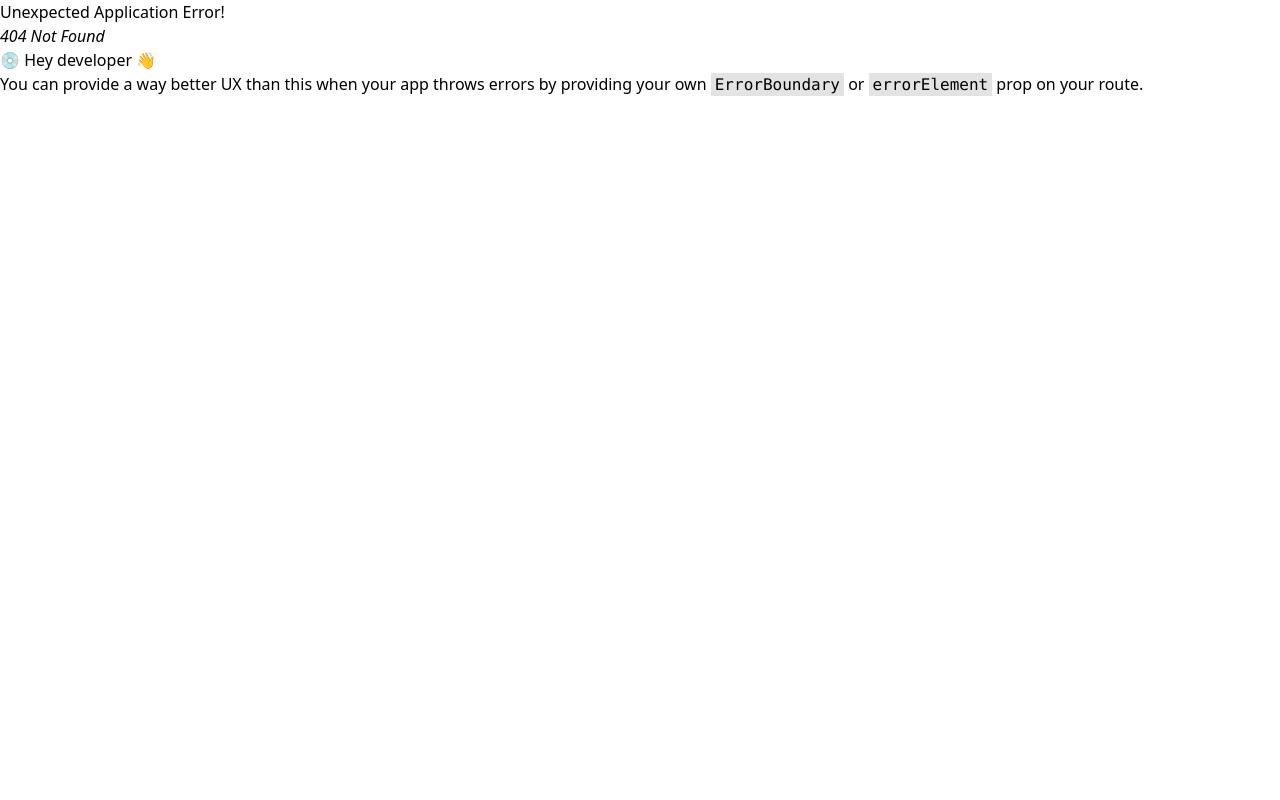
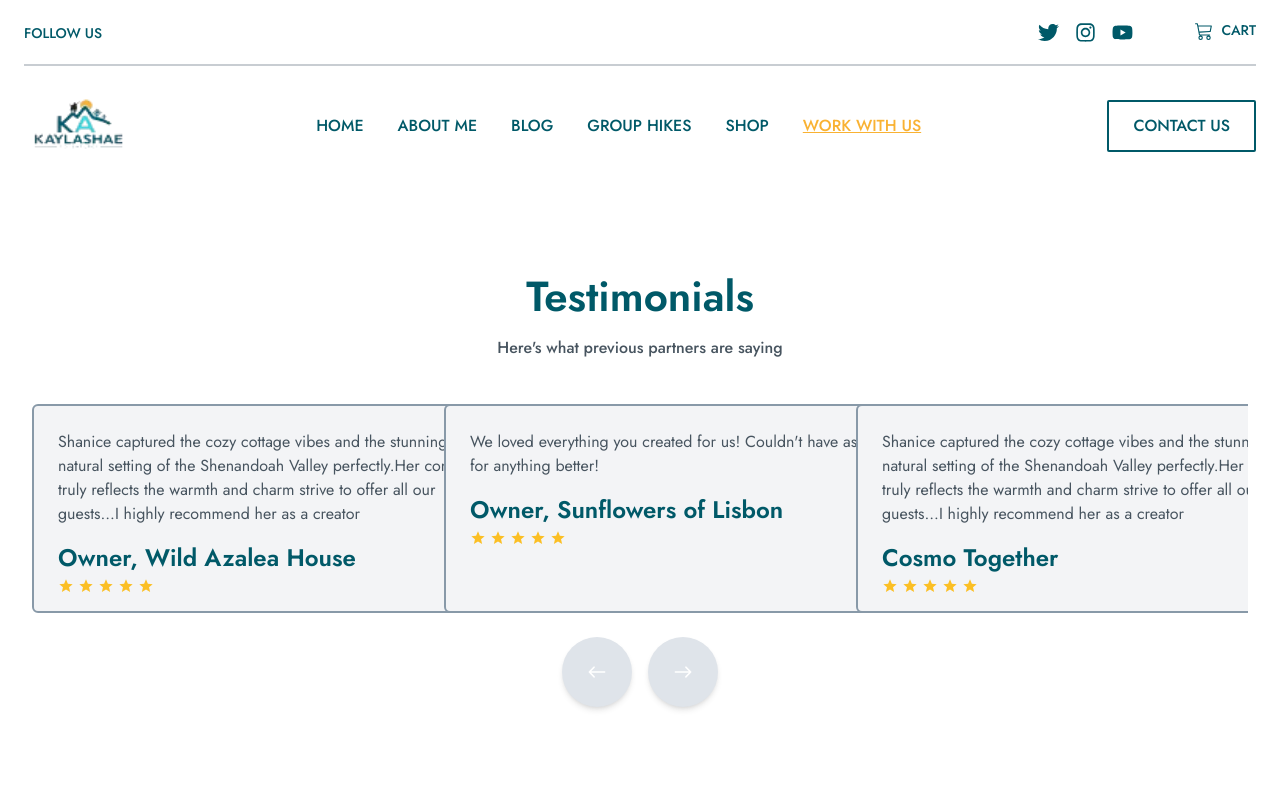
Before and after one commit to tuhinhossain123/tourism, a React (Vite) app: page /work in a window 1280 px wide. Before the commit this address had no page. Shown: the top 800 px of the page. Built offline with nearby package versions, Linux system fonts and the light colour scheme.

Commit message:
testimonial section aded

```diff
--- a/package.json
+++ b/package.json
@@ -16,7 +16,8 @@
     "react-dom": "^19.0.0",
     "react-icons": "^5.4.0",
     "react-router-dom": "^7.1.5",
-    "sort-by": "^1.2.0"
+    "sort-by": "^1.2.0",
+    "swiper": "^11.2.2"
   },
   "devDependencies": {
     "@eslint/js": "^9.19.0",
--- /dev/null
+++ b/src/Components/Testimonial/Testimonial.jsx
@@ -0,0 +1,99 @@
+import { Swiper, SwiperSlide } from "swiper/react";
+import { Navigation } from "swiper/modules";
+import "swiper/css";
+import "swiper/css/navigation";
+import { MdOutlineStarPurple500 } from "react-icons/md";
+import coma from "../../assets/images/coma.png"
+import { IoIosArrowRoundBack } from "react-icons/io";
+import { IoIosArrowRoundForward } from "react-icons/io";
+
+const testimonials = [
+  {
+    text: "Shanice captured the cozy cottage vibes and the stunning natural setting of the Shenandoah Valley perfectly.Her content truly reflects the warmth and charm strive to offer all our guests...I highly recommend her as a creator",
+    name: "Owner, Wild Azalea House",
+  },
+  {
+    text: "We loved everything you created for us! Couldn't have asked for anything better!",
+    name: "Owner, Sunflowers of Lisbon",
+  },
+  {
+    text: "Shanice captured the cozy cottage vibes and the stunning natural setting of the Shenandoah Valley perfectly.Her content truly reflects the warmth and charm strive to offer all our guests...I highly recommend her as a creator",
+    name: "Cosmo Together",
+  },
+  {
+    text: "Absolutely loved the storytelling in your content! It resonated so well with our audience.",
+    name: "Owner, Rustic Haven",
+  },
+];
+
+const TestimonialSlider = () => {
+  return (
+    <div className="">
+      {/* Header */}
+      <h2 className="text-center text-[42px] font-jost font-semibold text-primary pb-2">
+        Testimonials
+      </h2>
+      <p className="text-center text-[#47545F] text-[16px] font-jost font-medium mb-11">
+        Here's what previous partners are saying
+      </p>
+
+      {/* Swiper Container */}
+      <div className="relative">
+        <Swiper
+          modules={[Navigation]}
+          spaceBetween={20}
+          slidesPerView={1}
+          breakpoints={{
+            768: { slidesPerView: 2 },
+            1024: { slidesPerView: 3 },
+          }}
+          loop
+          navigation={{
+            nextEl: ".next-button",
+            prevEl: ".prev-button",
+          }}
+          className="relative"
+        >
+          {testimonials.map((testimonial, index) => (
+            <SwiperSlide key={index} className="flex justify-center gap-5 lg:gap-9">
+              <div className="bg-[#F3F4F6] border-2 border-[#8899A8] p-6 rounded-md w-[482px] h-[209px]">
+                <p className="text-[#47545F] text-[16px] font-jost font-normal mb-4">
+                  {testimonial.text}
+                </p>
+                <div className="flex justify-between items-center">
+                  <div>
+                    <h4 className="text-2xl font-jost font-semibold text-primary pb-1">
+                      {testimonial.name}
+                    </h4>
+                    <div className="flex items-center gap-1">
+                      <MdOutlineStarPurple500 className="text-[#FBBF24]"></MdOutlineStarPurple500>
+                      <MdOutlineStarPurple500 className="text-[#FBBF24]"></MdOutlineStarPurple500>
+                      <MdOutlineStarPurple500 className="text-[#FBBF24]"></MdOutlineStarPurple500>
+                      <MdOutlineStarPurple500 className="text-[#FBBF24]"></MdOutlineStarPurple500>
+                      <MdOutlineStarPurple500 className="text-[#FBBF24]"></MdOutlineStarPurple500>
+                    </div>
+                  </div>
+                  <div>
+                  <img src={coma} alt="" className="w-10"/>
+                  </div>
+                </div>
+              </div>
+            </SwiperSlide>
+          ))}
+        </Swiper>
+
+        {/* Navigation Buttons */}
+        <div className="flex justify-center mt-6 space-x-4">
+          <button className="prev-button bg-[#DFE4EA] text-white p-5 rounded-full shadow-md">
+            <IoIosArrowRoundBack size={30} />
+          </button>
+          <button className="next-button bg-[#DFE4EA] text-white p-5 rounded-full shadow-md">
+            <IoIosArrowRoundForward size={30} />
+          </button>
+        </div>
+      </div>
+    </div>
+  );
+};
+
+export default TestimonialSlider;
--- a/src/Pages/Connect/Connect.jsx
+++ b/src/Pages/Connect/Connect.jsx
@@ -2,7 +2,7 @@ import connect from "../../assets/images/Screenshot (141).png";
 const Connect = () => {
   return (
     <div className="my-10 lg:my-[108px]">
-      <div className="max-w-[1680px] mx-auto px-6 lg:px-8 flex flex-col justify-between gap-11">
+      <div className="max-w-[1680px] mx-auto px-6 lg:px-8 flex flex-col lg:flex-row justify-between gap-11">
         <div className="w-full lg:w-[50%]">
           <img
             src={connect}
--- a/src/Pages/Shared/Navbar/Navbar.jsx
+++ b/src/Pages/Shared/Navbar/Navbar.jsx
@@ -103,7 +103,7 @@ const Navbar = () => {
               SHOP
             </Link>
             <Link
-              to="/contact"
+              to="/work"
               className={`text-[16px] font-jost font-medium ${
                 location.pathname === "/work"
                   ? "text-[#F9B233] underline"
@@ -184,7 +184,7 @@ const Navbar = () => {
             SHOP
           </Link>
           <Link
-            to="/contact"
+            to="/work"
             className={`text-[16px] font-jost font-medium ${
               location.pathname === "/work"
                 ? "text-[#F9B233] underline"
--- /dev/null
+++ b/src/Pages/WorkUs/WorkUs.jsx
@@ -0,0 +1,13 @@
+import TestimonialSlider from "../../Components/Testimonial/Testimonial";
+
+const WorkUs = () => {
+  return (
+    <div className="mt-10 lg:mt-[108px]">
+      <div className="max-w-[1680px] mx-auto px-6 lg:px-8  pb-12">
+        <TestimonialSlider></TestimonialSlider>
+      </div>
+    </div>
+  );
+};
+
+export default WorkUs;
--- a/src/Routes/Routes.jsx
+++ b/src/Routes/Routes.jsx
@@ -4,6 +4,7 @@ import Home from "../Pages/Home/Home";
 import AboutUs from "../Pages/AboutUs/AboutUs";
 import Blog from "../Pages/Blog/Blog";
 import Connect from "../Pages/Connect/Connect";
+import WorkUs from "../Pages/WorkUs/WorkUs";
 export const router = createBrowserRouter([
   {
     path: "/",
@@ -25,6 +26,10 @@ export const router = createBrowserRouter([
         path: "/connect",
         element: <Connect></Connect>,
       },
+      {
+        path: "/work",
+        element: <WorkUs></WorkUs>
+      },
     ],
   },
 ]);
```
Also changed, not shown: src/assets/images/coma.png (added), 1 other file (tests, documents, lock files or other folders).
